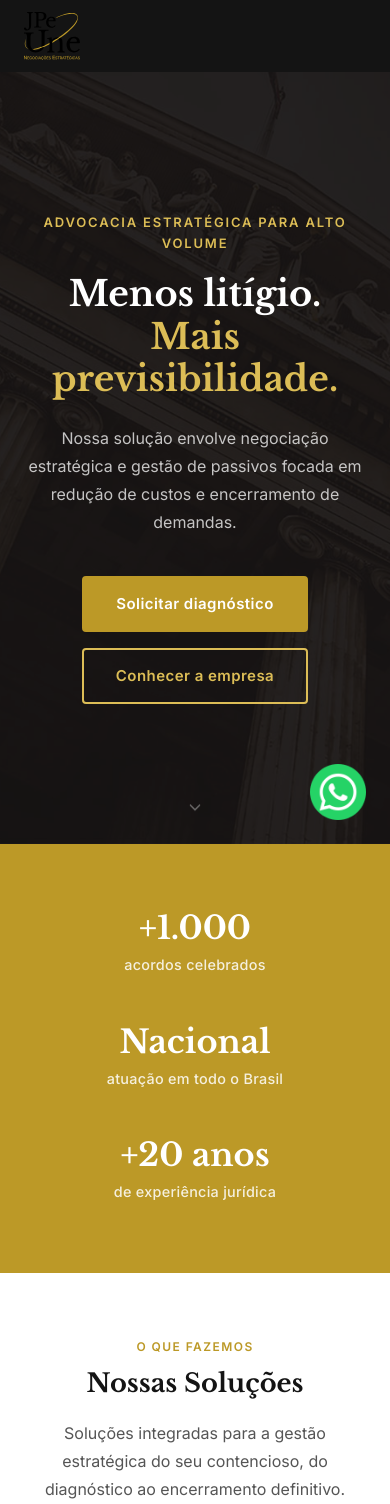
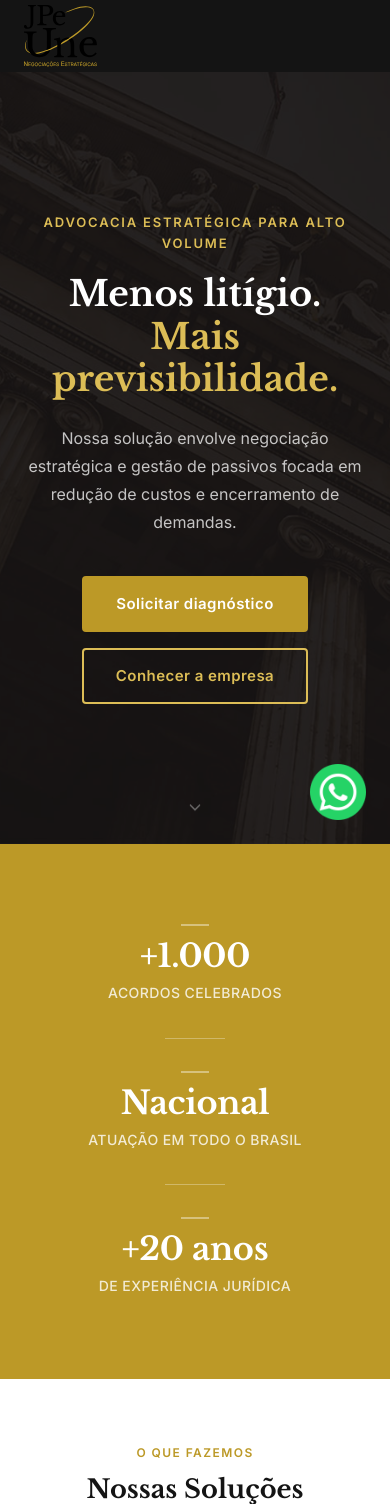
Before and after one commit to fctechio/jpeune-site, a PHP site: page / in a window 390 px wide. Shown: the top 1504 px of the page. Run offline with PHP 8.4, Linux system fonts and the light colour scheme.

Commit message:
feat: aumentar logo navbar, restaurar cores footer e corrigir layout numbers
- Logo navbar: max-height 48px → 62px (+30%)
- Footer logo: removido filter brightness/invert para manter cores originais do SVG
- Numbers strip: grid-template-columns corrigido para 1fr auto 1fr auto 1fr,
  garantindo que os 3 stats + 2 dividers fiquem em uma única linha alinhada;
  adicionado traço decorativo acima de cada valor e label em uppercase/tracking
  para visual mais polido; mobile adaptado com divider horizontal

https://claude.ai/code/session_0134F4GQFCdfMNhF6quWvAob

```diff
--- a/css/global.css
+++ b/css/global.css
@@ -180,7 +180,7 @@ p.large { font-size: 1.125rem; }
   white-space: nowrap;
 }
 .navbar__logo img {
-  max-height: 48px;
+  max-height: 62px;
   width: auto;
   display: block;
 }
@@ -364,7 +364,6 @@ p.large { font-size: 1.125rem; }
   height: 36px;
   width: auto;
   display: block;
-  filter: brightness(0) invert(1);
 }
 .footer__desc { font-size: .875rem; line-height: 1.7; color: rgba(255,255,255,.6); }
 .footer__heading {
--- a/css/home.css
+++ b/css/home.css
@@ -80,15 +80,26 @@
    ============================================================ */
 .numbers {
   background: var(--gold-deep);
-  padding: 52px 0;
+  padding: 60px 0;
 }
 .numbers__grid {
   display: grid;
-  grid-template-columns: repeat(3, 1fr);
-  gap: 1rem;
+  grid-template-columns: 1fr auto 1fr auto 1fr;
+  align-items: center;
   text-align: center;
 }
-.numbers__item { padding: 1rem; }
+.numbers__item {
+  padding: 1rem 2rem;
+  position: relative;
+}
+.numbers__item::before {
+  content: '';
+  display: block;
+  width: 28px;
+  height: 2px;
+  background: rgba(255,255,255,.4);
+  margin: 0 auto .875rem;
+}
 .numbers__value {
   display: block;
   font-family: var(--font-title);
@@ -97,15 +108,18 @@
   color: var(--white);
   line-height: 1;
   margin-bottom: .5rem;
+  letter-spacing: -.01em;
 }
 .numbers__label {
-  font-size: .9rem;
+  font-size: .875rem;
   font-weight: 500;
-  color: rgba(255,255,255,.85);
-  letter-spacing: .02em;
+  color: rgba(255,255,255,.8);
+  letter-spacing: .03em;
+  text-transform: uppercase;
 }
 .numbers__divider {
   width: 1px;
+  height: 56px;
   background: rgba(255,255,255,.3);
   margin: auto;
 }
@@ -329,8 +343,9 @@
   .hero { min-height: calc(100svh - 0px); text-align: center; }
   .hero__content { max-width: 100%; }
   .hero__actions { justify-content: center; }
-  .numbers__grid { grid-template-columns: 1fr; }
-  .numbers__divider { display: none; }
+  .numbers__grid { grid-template-columns: 1fr; gap: .5rem; }
+  .numbers__divider { width: 60px; height: 1px; margin: .25rem auto; }
+  .numbers__item { padding: 1.25rem 1rem; }
   .services-grid { grid-template-columns: 1fr; }
   .diferenciais-grid { grid-template-columns: 1fr; }
   .about-strip__stats { grid-template-columns: 1fr; }
```
